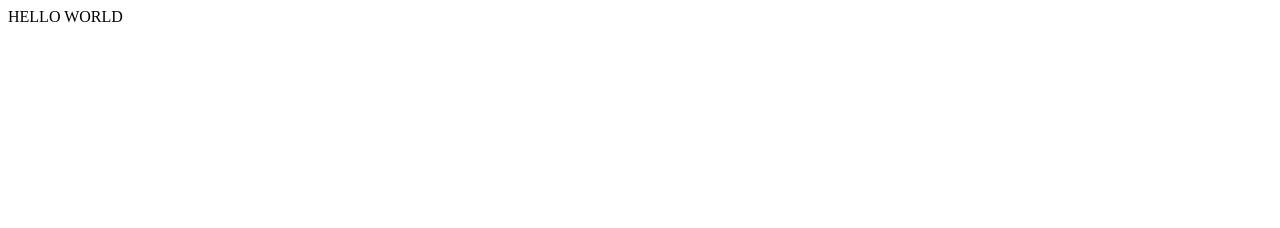
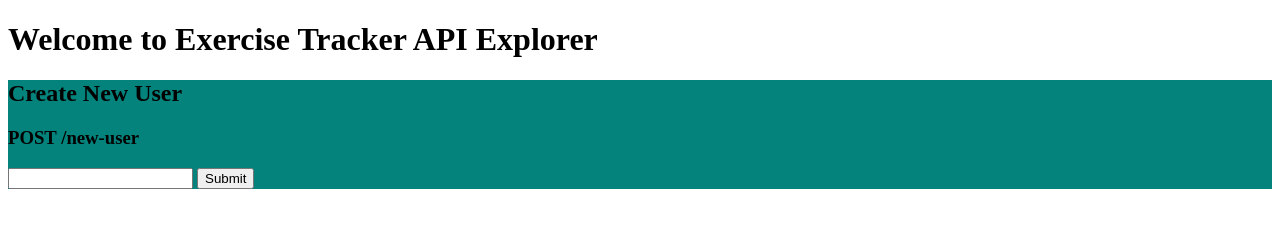
Before and after one commit to XLpacman805/exercise-tracker, a website: page static/index.html in a window 1280 px wide. Drawn offline with Linux system fonts and the light colour scheme.

Commit message:
created first form

```diff
--- a/static/index.html
+++ b/static/index.html
@@ -3,9 +3,18 @@
 <head>
 <title>Exercise Tracker Demo</title>
 </head>
+<body>
+<h1> Welcome to Exercise Tracker API Explorer</h1>
 
-<body>
-HELLO WORLD
+<div style="background-color: #04837c;">
+    <h2> Create New User </h2>
+    <h3>POST /new-user</h3>
+    <form>
+        <input type="text">
+        <input type="submit">
+    </form>
+</div>
+
+
 </body>
-
 </html>
```
